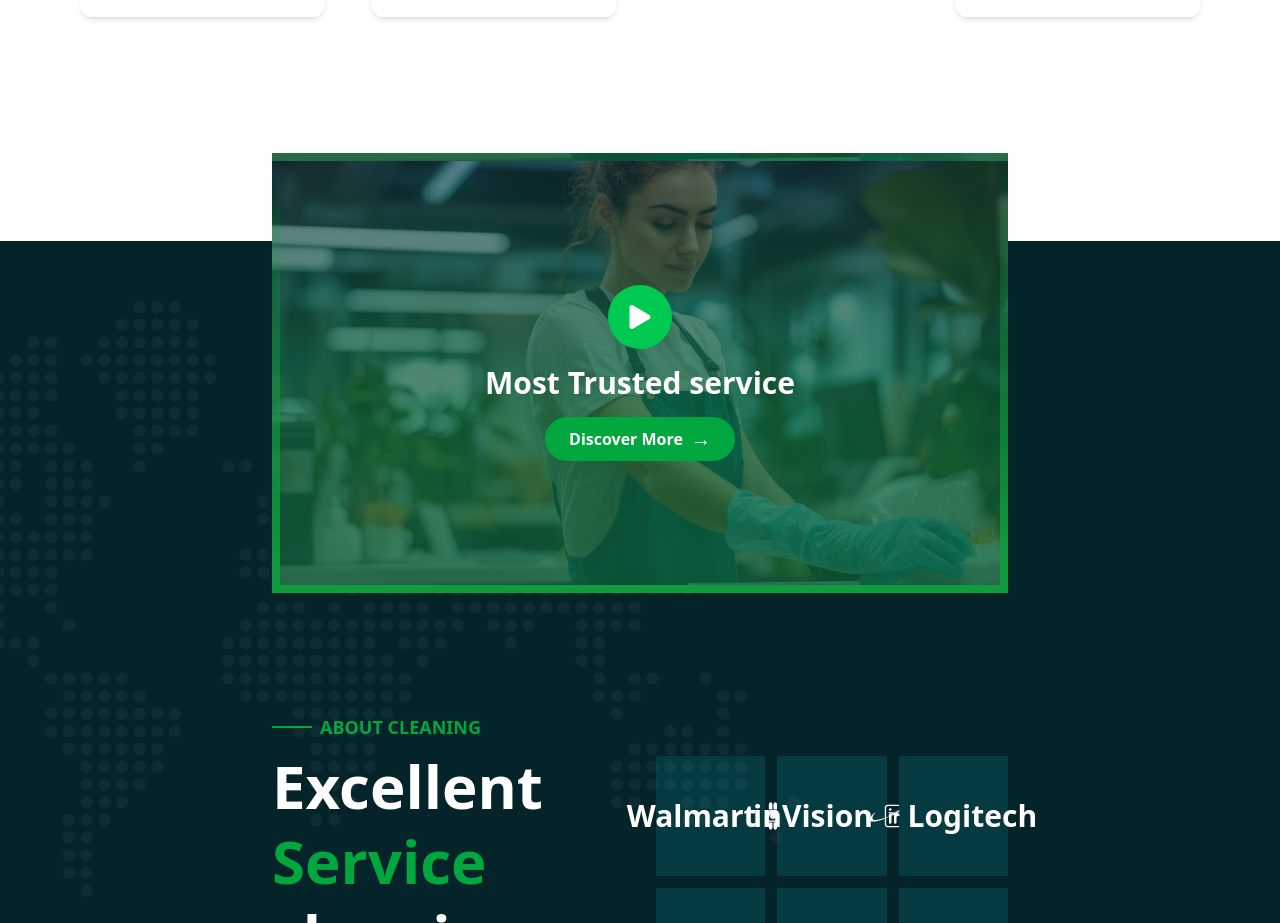
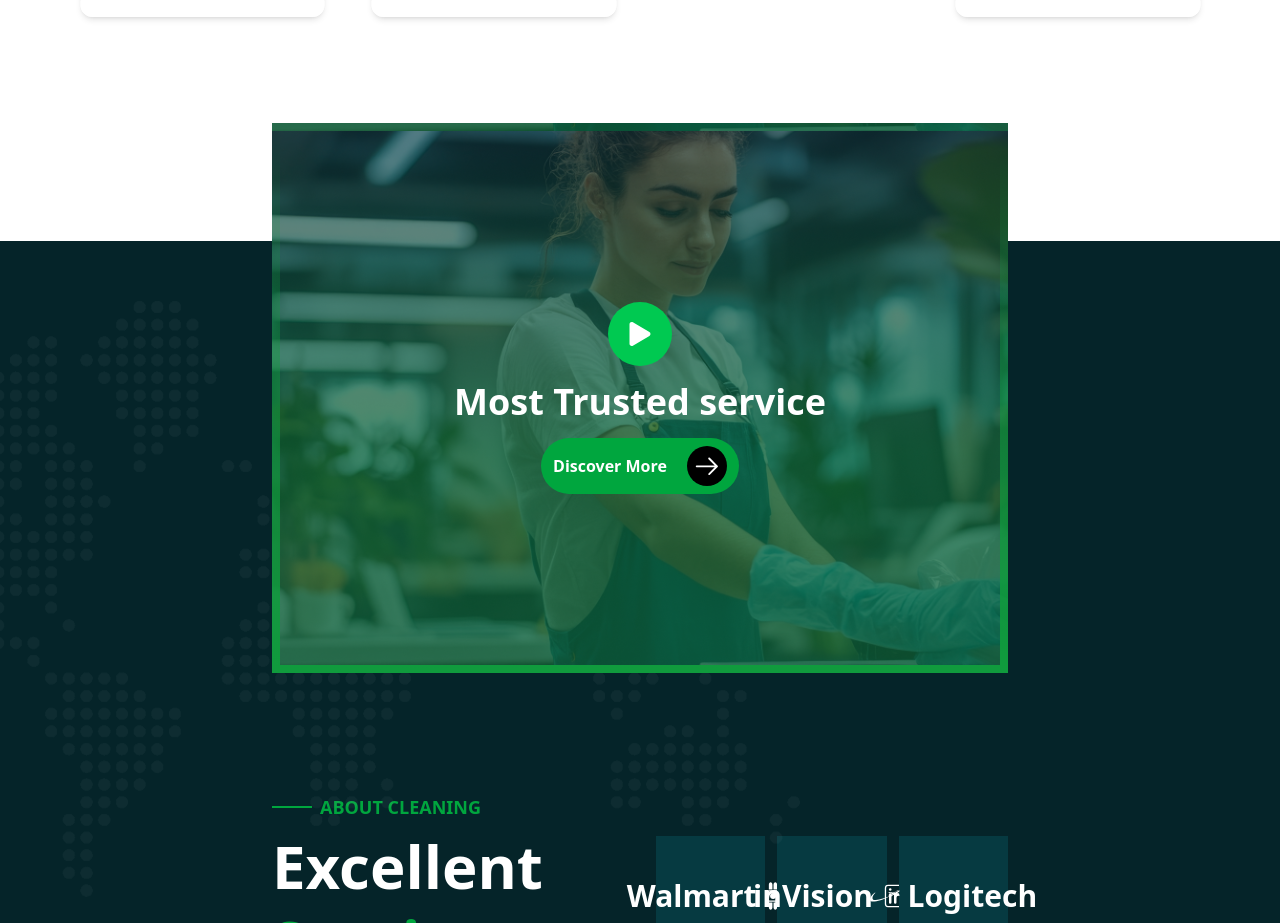
Before and after one commit to Butter002/vecurosoft-App, a React (Vite) app: page / in a window 1280 px wide. Shown: the part 3040-3963 px from the top of the page. Built offline with nearby package versions, Linux system fonts and the light colour scheme.

Commit message:
ClientSection and booking form changes

```diff
--- a/src/HomeSetion/ClientSection.jsx
+++ b/src/HomeSetion/ClientSection.jsx
@@ -1,4 +1,5 @@
 import React from 'react';
+import { useInView } from "react-intersection-observer";
 import cleaningsofa from '../assets/images/video-preview-image.png';
 import map from '../assets/images/mapimage.png'
 import { CiCirclePlus } from "react-icons/ci";
@@ -7,19 +8,23 @@ import { CiLinkedin } from "react-icons/ci";
 import { FiSlack } from "react-icons/fi";
 import { SiNorwegian } from "react-icons/si";
 import { FaPlay } from "react-icons/fa";
+import { GoArrowRight } from "react-icons/go";
 const Section4 = () => {
+  const { ref: brandRef, inView: brandInView } = useInView({ triggerOnce: true, threshold: 0.2 });
+const { ref: videoTextRef, inView: videoTextInView } = useInView({ triggerOnce: true, threshold: 0.2 });
+
   return (
     <div className="relative gap-100 bg-[#052429] text-white mt-40 mb-10 py-18 px-3  md:h-234 md:px-68">
 
       <div className='absolute top-15  left-0 z-20'><img src={map} alt="" /></div>
       {/* Video Area */}
-      <div className="relative z-50 -mt-[160px] bg-center bg-cover  pd-100  overflow-hidden h-[490px] md:h-[400px] lg:h-[440px]"
+      <div className="relative z-50 -mt-[190px] bg-center bg-cover  pd-100  overflow-hidden h-[490px] md:h-[400px] lg:h-[550px]"
         style={{  backgroundImage: `url(${cleaningsofa})`, border: '8px solid transparent',
         borderImage: 'linear-gradient(to bottom, #04272900, rgba(16, 155, 61, 1))',borderImageSlice: 1,}} >
 
-        <div className="absolute inset-0  flex w-full flex-col justify-center items-center text-center ">
+        <div className="absolute inset-0  flex w-full flex-col justify-center items-center text-center">
         <div className="relative flex items-center justify-center w-16 h-16 mb-4 group">
-      {/* Wave effect - changes color on hover using group-hover */}
+
       <span className="absolute w-16 h-16 rounded-full bg-green-500 opacity-50 animate-ping group-hover:bg-white"></span>
 
       {/* Main Button */}
@@ -29,10 +34,17 @@ const Section4 = () => {
         </span>
       </button>
     </div>
-          <h2 className="text-2xl md:text-3xl font-bold">Most Trusted service</h2>
-          <button className="mt-4 bg-green-600 text-white py-2 px-6 font-bold rounded-full flex items-center gap-2 hover:bg-green-600">
-            Discover More <span className="text-xl">→</span>
-          </button>
+
+    {/* video section text */}
+    <div ref={videoTextRef} className={`flex justify-center items-center flex-col transition-all duration-700 ease-in-out ${ videoTextInView ? "opacity-100 translate-y-0" : "opacity-0 translate-y-4"}`}>
+       <h2 className="text-2xl md:text-4xl font-bold">Most Trusted service</h2>
+          <button className="mt-4 bg-green-600 text-white py-2 px-3 font-bold rounded-full flex items-center gap-5 hover:bg-green-600">
+            Discover More
+              <div className="bg-black hover:bg-green-600 text-3xl h-10 w-10 flex justify-center items-center rounded-full">
+                  <GoArrowRight />
+              </div>
+            </button>
+          </div>
         </div>
       </div>
 
@@ -48,12 +60,13 @@ const Section4 = () => {
             <img src="https://randomuser.me/api/portraits/women/49.jpg" alt="user1" className="w-15 h-15 rounded-full border-2 border-white" />
             <img src="https://randomuser.me/api/portraits/men/32.jpg" alt="user2" className="w-15 h-15 rounded-full border-2 border-white -ml-6" />
             <CiCirclePlus className='w-15 h-15  rounded-full -ml-6' />
-            <div className="text-white text-xl font-bold"><p className='text-green-400 text-lg font-bold'> 57+</p>  Members</div>
+            <div className="text-white text-xl font-bold"><p className='text-green-400 text-lg font-bold'> 57+</p> Members</div>
           </div>
         </div>
 
         {/* Brand Logos */}
-        <div className="grid grid-cols-2 md:grid-cols-3 gap-3">
+        <div ref={brandRef} className={`grid grid-cols-2 md:grid-cols-3 gap-3 transition-all duration-700 ease-in-out ${brandInView ? "opacity-100 translate-y-0" : "opacity-0 translate-y-4"}`} >
+
           <div className="bg-[#063a41] hover:bg-green-600 py-15 px-4 gap-2  flex items-center justify-center h-30 text-white font-bold text-3xl text-center">
             Walmart <div><GiAbstract029 /></div>
           </div>
--- a/src/HomeSetion/ReviewAndBooking.jsx
+++ b/src/HomeSetion/ReviewAndBooking.jsx
@@ -80,8 +80,8 @@
 
             {/* Testimonial Section */}
             <div className="w-full lg:w-6/11  flex flex-col overflow-hidden z-10 justify-center items-center gap-5  text-white">
+                {/* heading text */}
                 <div className="mb-6 flex flex-col gap-1  animate-fadeInUp">
-
                 <div className='flex-row flex  items-center gap-3'> <div className='w-10 h-0.5 bg-white rounded-2xl '></div><span className="text-lg font-semibold uppercase text-green-600">Testimonial</span></div>
                 <h2 className="text-3xl font-extrabold mt-2 inline-[200]">Our Clients Are Saying</h2>
                 <p className="text-gray-300 mt-2 max-w-xl">When you work with Los Angeles House Cleaners Referral Agency, breathe easy because your home will soon be clean and fresh.</p>
@@ -105,6 +105,7 @@
                 </div>
                 <p className="text-gray-400 font-bold text-xl">"{testimonial.message}"</p>
                 </div>
+                        {/* button div */}
                  <div className=' md:flex hidden mt-10 mb-10 ml-52 w-full h-0.5 bg-green-600 flex-row  items-center justify-start  gap-5'>
                     {/* Navigation Buttons */}
                     <div className='ml-20 flex gap-5 p-5 bg-[#052429] flex-row' >
--- a/src/pages/Home.jsx
+++ b/src/pages/Home.jsx
@@ -207,6 +207,7 @@ function Home() {
 
           {/* section 8 */}
           <Blog />
+
         </main>
         <Footer />
       </div>
```
